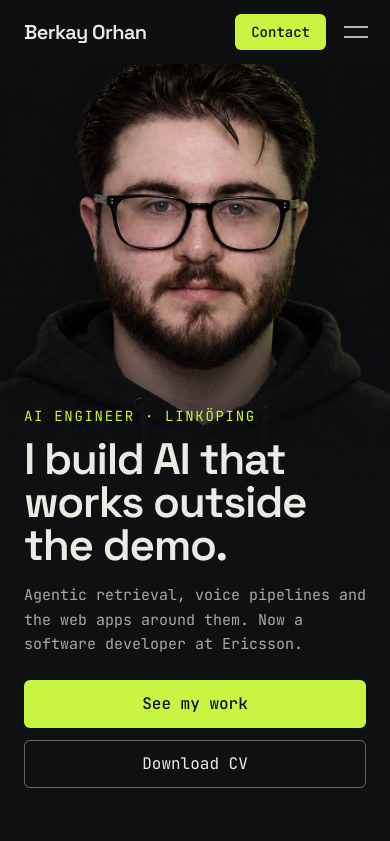
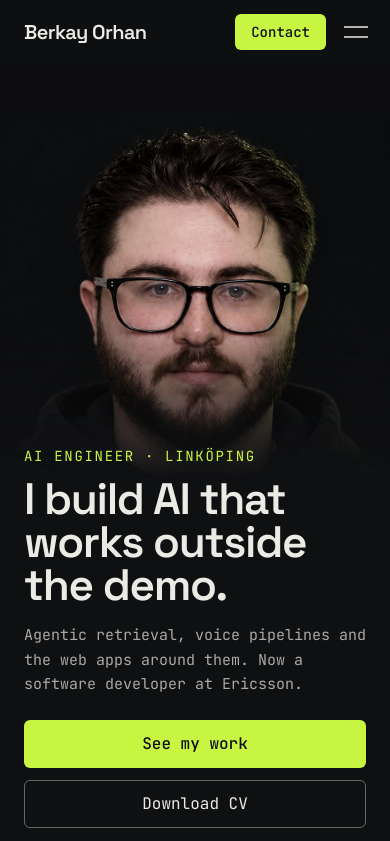
Before and after one commit to Berkay2002/portfolio-new, a Next.js app: page / in a window 390 px wide. Shown: the top 841 px of the page. Built offline with nearby package versions, Linux system fonts and the light colour scheme.

Commit message:
Phone hero: the photo shows the top of his head below the header, and the headline starts under his chin

```diff
--- a/components/landing/sections.tsx
+++ b/components/landing/sections.tsx
@@ -136,9 +136,9 @@ export function Hero() {
     <section className="relative pt-16 lg:min-h-[max(720px,100svh)] lg:pt-0" id="top">
       <div className="relative h-[50svh] max-h-[440px] lg:absolute lg:top-[72px] lg:right-[2%] xl:right-[6%] lg:h-[calc(92%-72px)] lg:max-h-none">
         {/* eslint-disable-next-line @next/next/no-img-element -- images are served unoptimized */}
-        <img alt="Berkay Orhan" className="portrait-fade size-full object-cover object-[50%_45%] lg:h-full lg:w-auto" src="/images/hero-portrait.jpg" />
+        <img alt="Berkay Orhan" className="portrait-fade size-full object-cover object-[50%_8%] lg:h-full lg:w-auto" src="/images/hero-portrait.jpg" />
       </div>
-      <div className="-mt-20 relative z-10 px-6 lg:mt-0 lg:max-w-[66%] lg:px-0 lg:pt-[200px] lg:pl-[4%]">
+      <div className="-mt-10 relative z-10 px-6 lg:mt-0 lg:max-w-[66%] lg:px-0 lg:pt-[200px] lg:pl-[4%]">
         <Index className="tracking-[0.12em]">{c.hero.overline}</Index>
         <h1 className="font-display mt-3 text-[44px] leading-[0.98] lg:mt-6 lg:text-[clamp(48px,4.3vw,64px)]">
           <span className="lg:block">{c.hero.headline[0]}</span> <span className="lg:block">{c.hero.headline[1]}</span>
```
